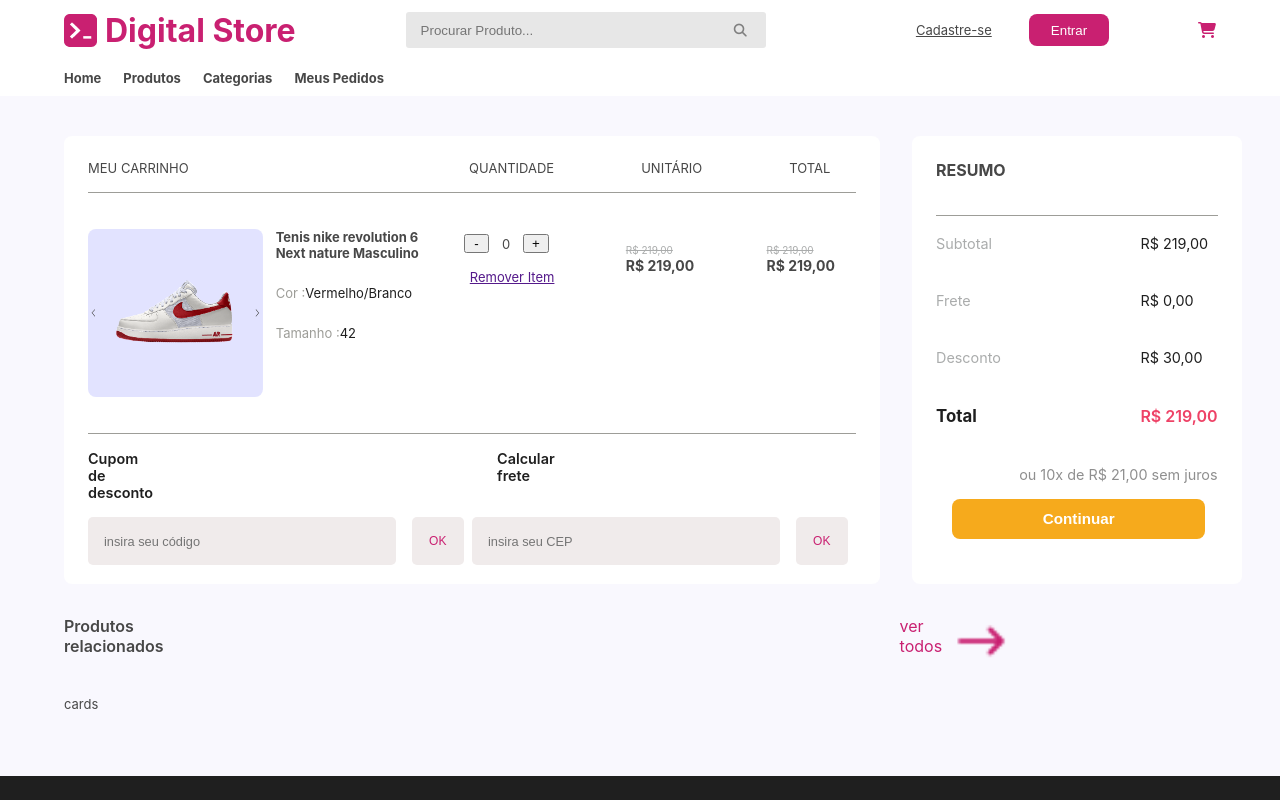
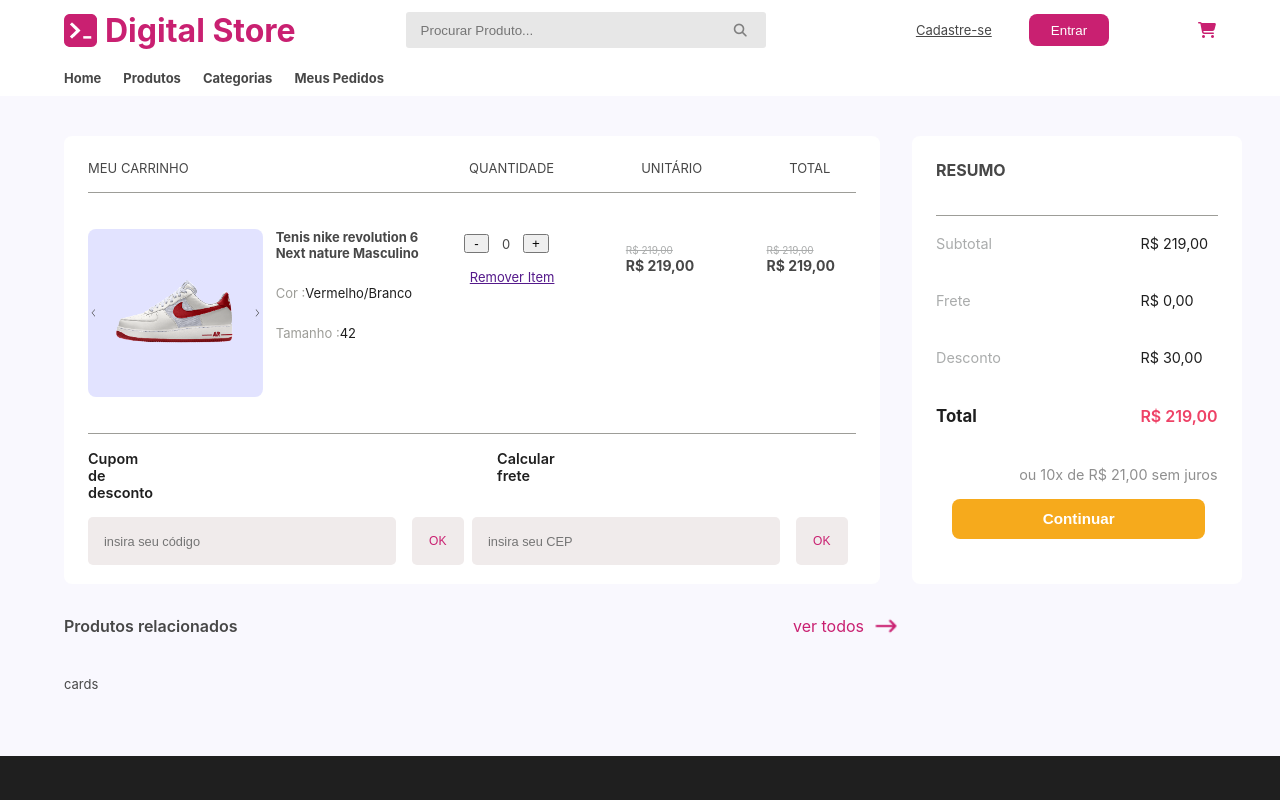
Before and after one commit to fs10-git/React-Dripstore, a React (Vite) app: page /carrinho in a window 1280 px wide. Shown: the top 800 px of the page. Built offline with nearby package versions, Linux system fonts and the light colour scheme.

Commit message:
estilizações

```diff
--- a/src/App.jsx
+++ b/src/App.jsx
@@ -1,24 +1,24 @@
-import './App.css';
+import "./App.css";
 import { BrowserRouter, Routes, Route } from "react-router-dom";
-import Home from './Pages/Home';
-import Login from './Pages/Login';
-import ProductDetails from './Pages/ProductDetails';
-import Product from './Pages/Product';
-import CarrinhoPage from './Pages/Carrinho';
-import FinalizarCompras from "./Pages/FinalizarCompras"
+import Home from "./Pages/Home";
+import Login from "./Pages/Login";
+import ProductDetails from "./Pages/ProductDetails";
+import Product from "./Pages/Product";
+import CarrinhoPage from "./Pages/Carrinho";
+import FinalizarCompras from "./Pages/FinalizarCompras";
 export default function App() {
   return (
     <>
       <BrowserRouter>
         <Routes>
-          <Route index element={<Home />}/>
-          <Route path='login' element={<Login />}/>
-          <Route path='productDetails' element={<ProductDetails />}/>
-          <Route path='product' element={<Product />}/>
-          <Route path='carrinho' element={<CarrinhoPage />}/>
-          <Route path='finalizarcompras' element={<FinalizarCompras/>}/>
+          <Route path="home" index element={<Home />} />
+          <Route path="login" element={<Login />} />
+          <Route path="productDetails" element={<ProductDetails />} />
+          <Route path="product" element={<Product />} />
+          <Route path="carrinho" element={<CarrinhoPage />} />
+          <Route path="finalizarcompras" element={<FinalizarCompras />} />
         </Routes>
       </BrowserRouter>
     </>
-  )
+  );
 }
--- a/src/Components/Carrinho/Carrinho.css
+++ b/src/Components/Carrinho/Carrinho.css
@@ -135,7 +135,7 @@
   color: #c92071;
   font-size: 1.5vh;
   border-radius: 5px;
- margin-right: 1vh;
+  margin-right: 1vh;
   cursor: pointer;
 }
 .resumo {
@@ -197,13 +197,14 @@
   cursor: pointer;
 }
 .meio {
-  width: 63.5%;
+  width: 67%;
   display: flex;
   justify-content: space-between;
   padding-top: 4vh;
   padding-left: 5%;
 }
 .meio_b {
+  width: 15%;
   display: flex;
 }
 .meio_b a {
@@ -213,13 +214,14 @@
   color: #c92071;
 }
 .meio img {
-  margin-top: -0.7vh;
+  width: 3.5vh;
+  height: 3.5vh;
+  margin-top: -0.5vh;
 }
 .subtitle {
   font-size: 2vh;
   color: #1f1f1f;
   font-weight: 600;
-  margin-right: 92vh;
 }
 
 .cards {
--- a/src/Components/FinalizarCompras/FinalizarCompras.css
+++ b/src/Components/FinalizarCompras/FinalizarCompras.css
@@ -187,6 +187,12 @@
 .radio_a {
   padding-right: 3vh;
 }
+.radio_a input {
+  margin-right: 0.5vh;
+}
+.radio_b input {
+  margin-right: 0.5vh;
+}
 .lado_a3 p {
   font-size: 1.8vh;
   color: #474747;
@@ -241,5 +247,5 @@
   margin-bottom: 2vh;
 }
 .preco_final {
-  color: #EE4266;
+  color: #ee4266;
 }
--- a/src/Components/Header/Header.jsx
+++ b/src/Components/Header/Header.jsx
@@ -19,14 +19,18 @@
           </div>
           <div id="signup">
             <a href="">Cadastre-se</a>
-            <Link className="link" to="/login"><button>Entrar</button></Link>
+            <Link className="link" to="/login">
+              <button>Entrar</button>
+            </Link>
           </div>
           <div id="cart">
-            <i className="fa-solid fa-cart-shopping" tabIndex={0}></i>
+            <Link to="/carrinho">
+              <i className="fa-solid fa-cart-shopping" tabIndex={0}></i>
+            </Link>
           </div>
         </div>
         <navbar id="navbar">
-          <a href="#">Home</a>
+          <Link to="/home">Home</Link>
           <a href="#">Produtos</a>
           <a href="#">Categorias</a>
           <a href="#">Meus Pedidos</a>
```
